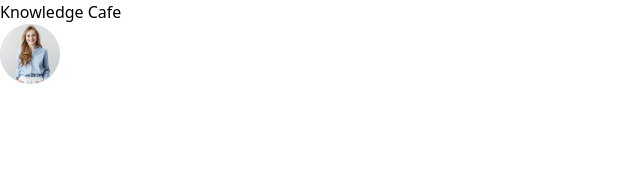
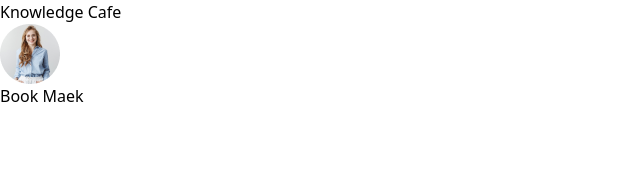
Before and after one commit to SM-Rakibul-Hasan-Rakib/react-knowledge-cafe, a React (Vite) app: page / in a window 1280 px wide. Shown: the top 174 px of the page, without its empty margins (0-640 px from the left). Built offline with nearby package versions, Linux system fonts and the light colour scheme.

Commit message:
header img header add

```diff
--- a/src/App.jsx
+++ b/src/App.jsx
@@ -1,5 +1,6 @@
 import "./App.css";
 import Blogs from "./Components/Blogs/Blogs";
+import Bookmark from "./Components/Bookmark/Bookmark";
 import Header from "./Components/Header/Header";
 
 // import Header from './Components/Header/Header'
@@ -10,7 +11,10 @@ function App() {
   return (
     <>
     <Header></Header>
+    <div>
     <Blogs></Blogs>
+    <Bookmark></Bookmark>
+    </div>
 
       {/* <h1 className="text-6xl">Knowledge Cafe</h1> */}
     </>
--- /dev/null
+++ b/src/Components/Bookmark/Bookmark.jsx
@@ -0,0 +1,11 @@
+
+
+const Bookmark = () => {
+  return (
+    <div>
+      <h2>Book Maek</h2>
+    </div>
+  );
+};
+
+export default Bookmark;
```
